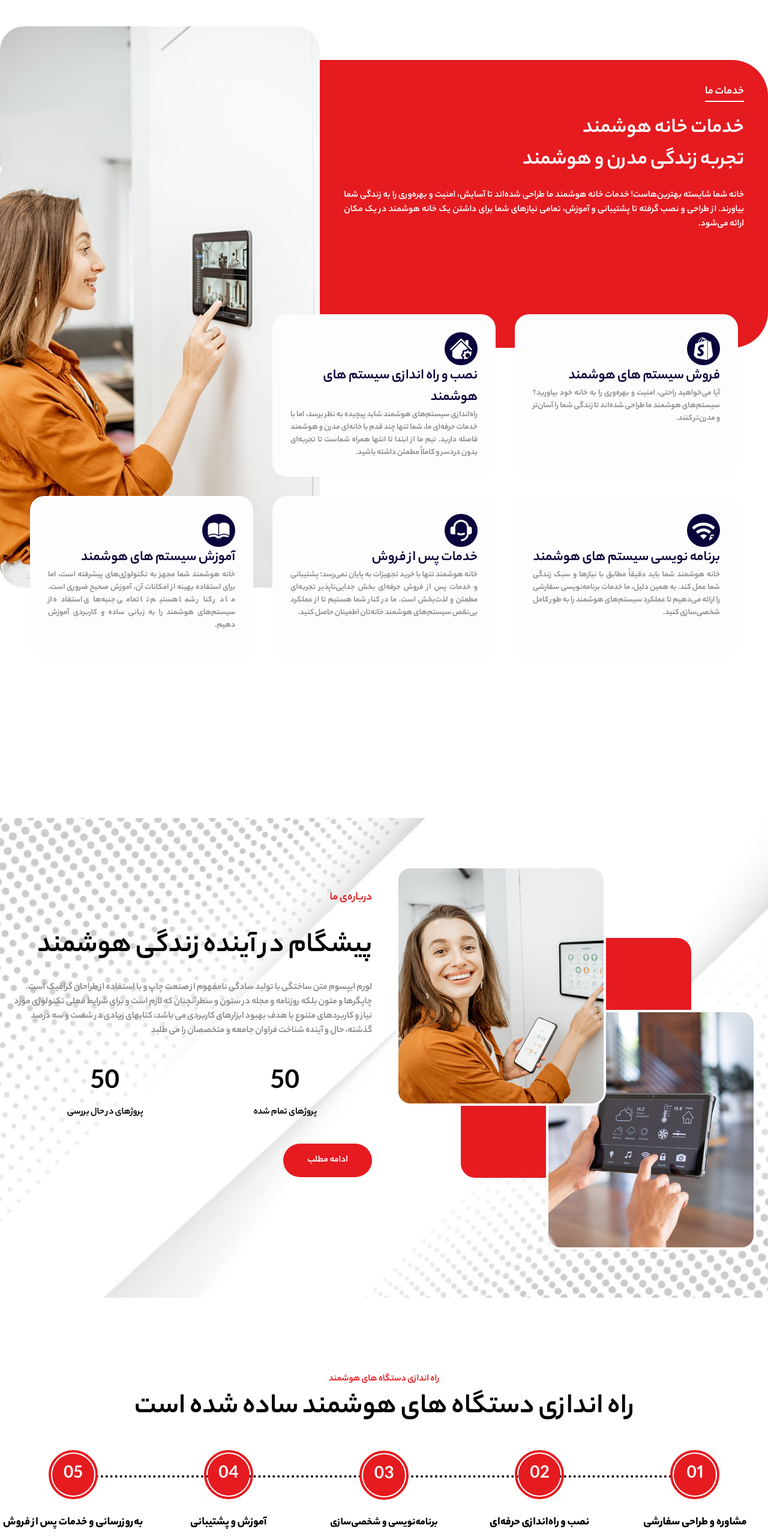
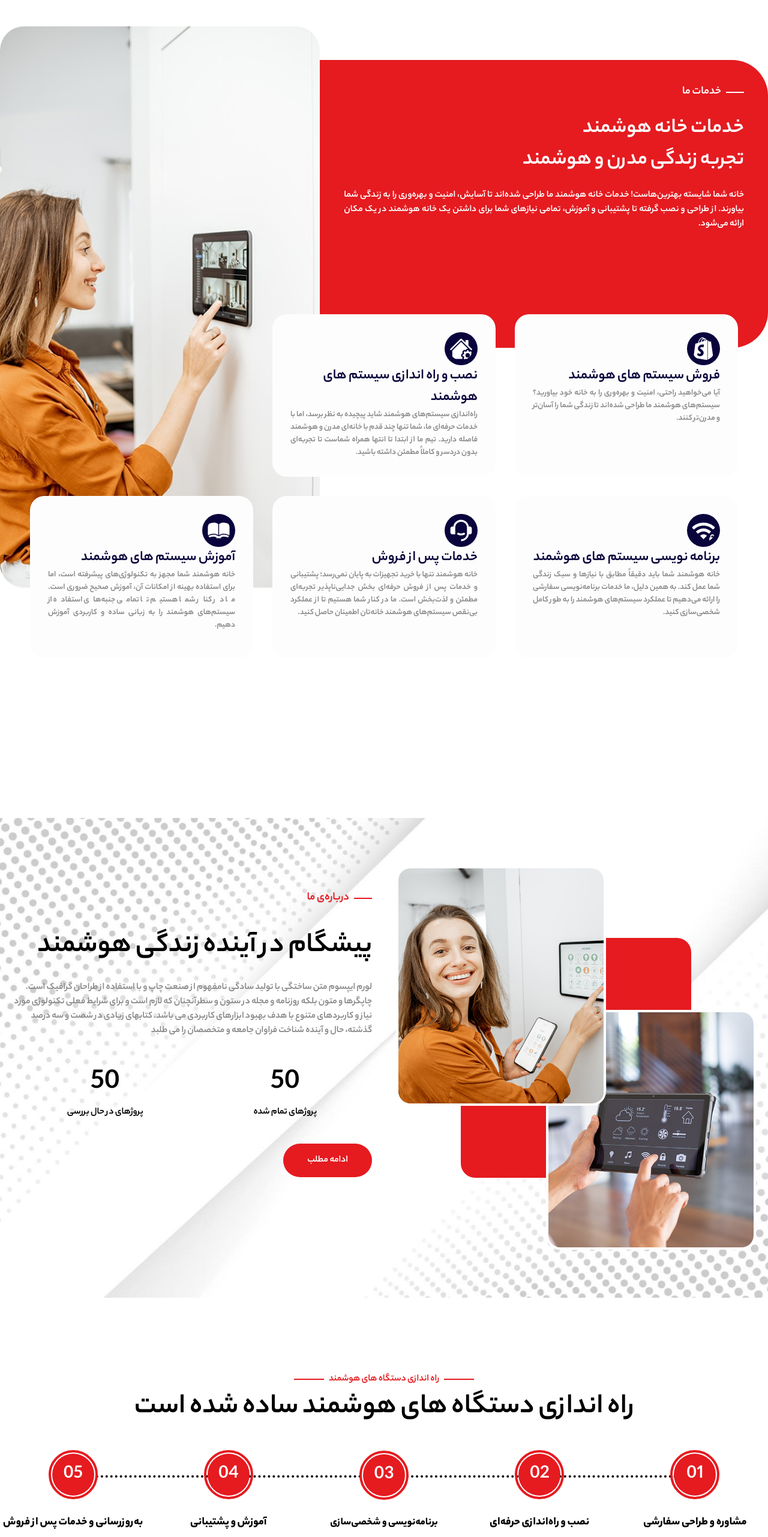
Before and after one commit to MahboubehShoubi/eyesunsmart, a Next.js app: page / in a window 1280 px wide. Shown: the part 860-3423 px from the top of the page at 60% size. Built offline with nearby package versions, Linux system fonts and the light colour scheme; no server answers.

Commit message:
Changing the style of the main page headers

```diff
--- a/src/components/module/mainpage/MainAbout.js
+++ b/src/components/module/mainpage/MainAbout.js
@@ -17,8 +17,10 @@ function MainAbout() {
             <div className="bg-bgRed w-[60%] h-[50%] rounded-3xl"></div>
           </div>
           <div className="md:w-full md:h-full grid  w-full grid-cols-12 grid-rows-[10vh_30vh_20vh_30vh_10vh] px-5">
-            <div className="col-start-6 col-end-13 row-start-2 row-end-4 rounded-3xl
-             overflow-hidden border-4 border-textWhite">
+            <div
+              className="col-start-6 col-end-13 row-start-2 row-end-4 rounded-3xl
+             overflow-hidden border-4 border-textWhite"
+            >
               <Image
                 className="object-cover h-full w-full"
                 src="/image/main/main-about/MainAbout-1.jpg"
@@ -27,8 +29,10 @@ function MainAbout() {
                 alt="image"
               />
             </div>
-            <div className="z-[-1] col-start-1 col-end-8 row-start-3 row-end-5 rounded-3xl
-             overflow-hidden border-4 border-textWhite">
+            <div
+              className="z-[-1] col-start-1 col-end-8 row-start-3 row-end-5 rounded-3xl
+             overflow-hidden border-4 border-textWhite"
+            >
               <Image
                 className="object-cover h-full w-full"
                 src="/image/main/main-about/MainAbout-2.jpg"
@@ -40,11 +44,14 @@ function MainAbout() {
           </div>
         </div>
         <div className="w-screen md:w-[50%] h-full px-5 md:py-[15vh] ">
-          <h3 className="md:text-[1.2rem] text-bgRed">درباره‌ی ما</h3>
+          <div className="flex items-center gap-x-2">
+            <span className="w-[30px] h-[2px] bg-bgRed"></span>
+            <h3 className="md:text-[1.2rem] text-bgRed">درباره‌ی ما</h3>
+          </div>
           <h4 className=" text-[2.5rem] md:text-[3rem] mt-[30px]">
             پیشگام در آینده زندگی هوشمند
           </h4>
-          <p  className="mt-[20px] text-textGray text-[14px] md:text-[1rem]">
+          <p className="mt-[20px] text-textGray text-[14px] md:text-[1rem]">
             لورم ایپسوم متن ساختگی با تولید سادگی نامفهوم از صنعت چاپ و با
             استفاده از طراحان گرافیک است. چاپگرها و متون بلکه روزنامه و مجله در
             ستون و سطرآنچنان که لازم است و برای شرایط فعلی تکنولوژی مورد نیاز و
@@ -62,8 +69,13 @@ function MainAbout() {
               <span>پروژهای در حال بررسی</span>
             </div>
           </div>
-          <Link href="/about" className="text-textWhite bg-bgRed inline-block px-10 py-4 rounded-full mt-10
-           hover:bg-navyBlue hover:scale-[90%] duration-700">ادامه مطلب</Link>
+          <Link
+            href="/about"
+            className="text-textWhite bg-bgRed inline-block px-10 py-4 rounded-full mt-10
+           hover:bg-navyBlue hover:scale-[90%] duration-700"
+          >
+            ادامه مطلب
+          </Link>
         </div>
       </div>
     </div>
--- a/src/components/module/mainpage/MainOurProject.js
+++ b/src/components/module/mainpage/MainOurProject.js
@@ -23,7 +23,10 @@ function MainOurProject() {
       <div className=" container md:max-w-screen-xl py-20">
         <div className="flex flex-col px-5 md:flex-row">
           <div className="w-full md:w-1/2">
-            <h3 className="text-bgRed text-titleFontSize">پروژه ها</h3>
+            <div className="flex items-center gap-x-2">
+              <span className="w-[30px] h-[2px] bg-bgRed"></span>
+              <h3 className="text-bgRed text-titleFontSize">پروژه ها</h3>
+            </div>
             <h4 className="text-mainTitleFontSize mt-5">
               زندگی خود را با پروژه های هوشمند توانمند کنید
             </h4>
--- a/src/components/module/mainpage/MainProduct.js
+++ b/src/components/module/mainpage/MainProduct.js
@@ -13,7 +13,11 @@ function MainProduct() {
       />
       <div className=" container md:max-w-screen-xl  px-5 mb-[100px] md:mb-0">
         <div className=" w-full flex flex-col items-center text-center mt-28 md:mt-0">
-          <h2 className="text-bgRed md:text-[2rem]">تجهیزات خانه هوشمند</h2>
+          <div className="flex items-center gap-x-2">
+            <span className="w-[50px] h-[2px] bg-bgRed"></span>
+            <h2 className="text-bgRed md:text-[2rem]">تجهیزات خانه هوشمند</h2>
+            <span className="w-[50px] h-[2px] bg-bgRed"></span>
+          </div>
           <p className="w-full md:w-[60%] text-[14px] md:[1rem] text-justify md:text-center">
             لورم ایپسوم متن ساختگی با تولید سادگی نامفهوم از صنعت چاپ و با
             استفاده از طراحان گرافیک است. چاپگرها و متون بلکه روزنامه و مجله در
--- a/src/components/module/mainpage/MainServicess.js
+++ b/src/components/module/mainpage/MainServicess.js
@@ -12,19 +12,19 @@ import { GiOpenBook } from "react-icons/gi";
 import { GiNetworkBars } from "react-icons/gi";
 import { MdOutlineWifiPassword } from "react-icons/md";
 
-
-
-
-
 function MainServicess() {
   return (
     <div className=" relative w-full mt-[50px] md:mt-[100px] h-fit">
       <div className=" container md:max-w-screen-xl relative md:h-[150vh] grid md:grid-rows-5">
         <div className="w-full md:row-start-1 md:row-end-6 grid grid-cols-1 md:grid-cols-12 md:grid-rows-[7vh_60vh_50vh_33vh] ">
           <div className=" md:col-start-1 md:col-end-8 md:row-start-2 md:row-end-3 rounded-[60px] md:rounded-l-[0] bg-bgRed p-[40px]">
-            <span className="text-textWhite text-[1.1rem] md:text-titleFontSize border-b-2">
-              خدمات ما
-            </span>
+            <div className="flex items-center gap-x-2">
+              <span className="w-[30px] h-[2px] bg-textWhite"></span>
+              <span className="text-textWhite text-[1.1rem] md:text-titleFontSize">
+                خدمات ما
+              </span>
+            </div>
+
             <h2 className=" text-[1.5rem] md:text-mainTitleFontSize text-textWhite mt-5">
               خدمات خانه هوشمند
             </h2>
@@ -84,7 +84,7 @@ function MainServicess() {
           </div>
 
           <div className=" md:col-start-1 md:col-span-1 md:row-start-2 md:row-span-1 bg-backgroundWhite rounded-3xl px-[30px] py-[30px] hover:shadow-lg">
-            <MdOutlineWifiPassword  className="w-[55px] h-[55px] bg-navyBlue text-textWhite p-2 rounded-full hover:bg-secondery cursor-pointer" />
+            <MdOutlineWifiPassword className="w-[55px] h-[55px] bg-navyBlue text-textWhite p-2 rounded-full hover:bg-secondery cursor-pointer" />
             <h3 className="text-[1.3rem] md:text-subTitle text-navyBlue">
               برنامه نویسی سیستم های هوشمند
             </h3>
--- a/src/components/module/mainpage/MainSettingUp.js
+++ b/src/components/module/mainpage/MainSettingUp.js
@@ -2,8 +2,12 @@ function MainSettingUp() {
   return (
     <div className="h-fit py-36">
       <div className=" container md:max-w-screen-xl flex flex-col items-center">
-        <div className="w-full text-center px-5">
-          <h2 className=" text-bgRed">راه اندازی دستگاه های هوشمند</h2>
+        <div className="w-full flex flex-col items-center px-5">
+          <div className="flex items-center gap-x-2">
+            <span className="w-[50px] h-[2px] bg-bgRed"></span>
+            <h2 className=" text-bgRed">راه اندازی دستگاه های هوشمند</h2>
+            <span className="w-[50px] h-[2px] bg-bgRed"></span>
+          </div>
           <h3 className=" text-mainTitleFontSize md:text-[3rem]">
             راه اندازی دستگاه های هوشمند ساده شده است
           </h3>
@@ -64,7 +68,9 @@ function MainSettingUp() {
                 <span className="bg-bgRed text-textWhite text-[2rem]">04</span>
               </div>
               <div className="text-center">
-                <h4 className="text-[1.2rem] font-semibold">آموزش و پشتیبانی</h4>
+                <h4 className="text-[1.2rem] font-semibold">
+                  آموزش و پشتیبانی
+                </h4>
                 <p className="mt-3 font-light">
                   فناوری تنها زمانی مفید است که به درستی از آن استفاده شود. ما
                   تمامی آموزش‌های لازم برای بهره‌گیری از امکانات خانه هوشمند را
--- a/src/components/template/ProjectPage.js
+++ b/src/components/template/ProjectPage.js
@@ -20,10 +20,12 @@ function ProjectPage({ projectsData }) {
       </div>
 
       <div className="container w-full md:max-w-screen-xl mt-[50px]">
-        <div className="w-full flex justify-center">
-          <h1 className="text-[1.2rem] md:text-[2rem] w-fit border-b-2 border-bgRed">
+        <div className="w-full flex justify-center items-center gap-x-3">
+          <span className="w-[50px] h-[2px] bg-bgRed"></span>
+          <h1 className="text-[1.2rem] md:text-[2rem] w-fit ">
             پروژه‌های خانه هوشمند
           </h1>
+          <span className="w-[50px] h-[2px] bg-bgRed"></span>
         </div>
         <p className="mt-10 text-textGray">
           در بخش پروژه‌های ما، شما می‌توانید نمونه‌های موفق و نوآورانه از
```
